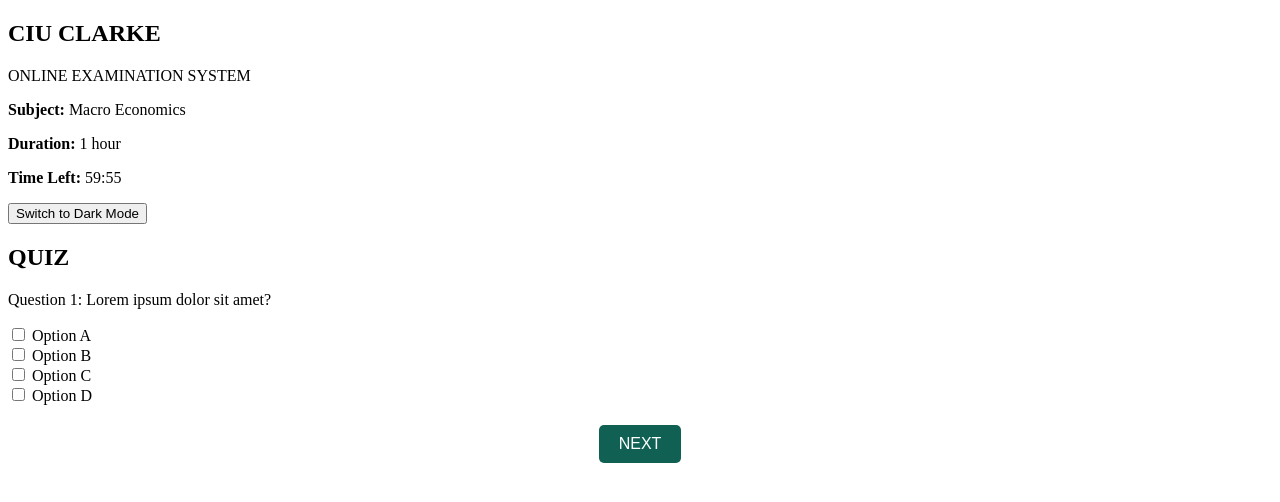
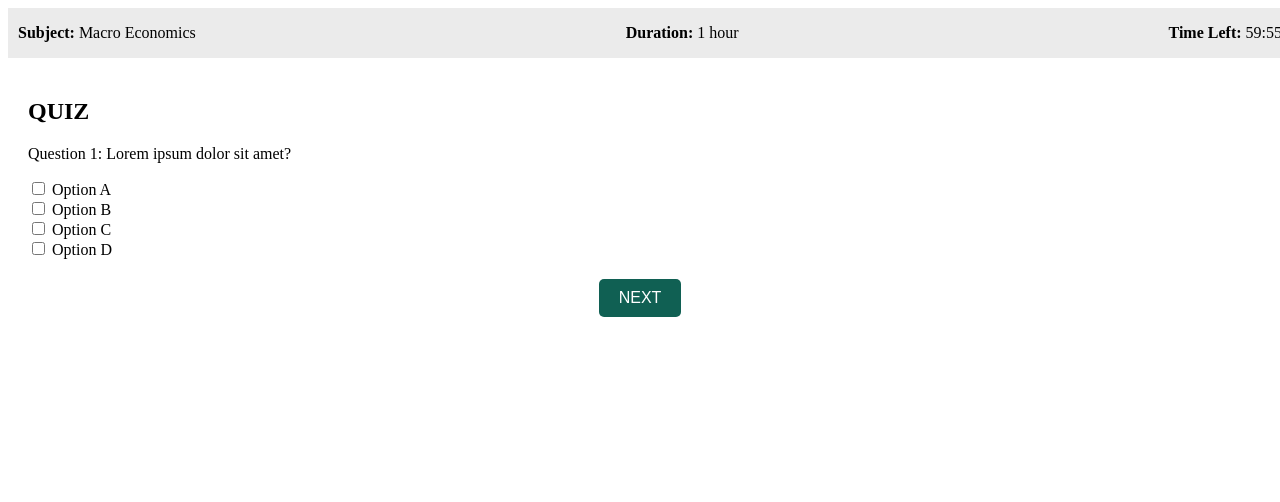
Before and after one commit to SarahAgemo/CIU-Frontend, a React (Vite) app in the folder ciu-frontend-project/: page /quiz in a window 1280 px wide. Shown: the top 502 px of the page. Built offline with nearby package versions, Linux system fonts and the light colour scheme.

Commit message:
Styled the Exam page

```diff
--- /dev/null
+++ b/ciu-frontend-project/src/pages/student/Quiz.css
@@ -0,0 +1,35 @@
+.ExamPage {
+  display: flex;
+  flex-direction: column;
+}
+.ExamTopbar {
+  display: flex;
+  justify-content: space-between;
+  width: 100%;
+  background-color: #ebebeb;
+  padding: 0px 10px;
+}
+.quiz-content {
+  padding: 20px;
+}
+.navigation-buttons {
+  display: flex;
+}
+.exam-next-button,
+.exam-prev-button,
+.exam-submit-button {
+  margin: 20px auto;
+  padding: 10px 20px;
+  background-color: #106053;
+  color: white;
+  border: none;
+  border-radius: 5px;
+  font-size: 1rem;
+  cursor: pointer;
+}
+
+.exam-next-button:hover,
+.exam-prev-button:hover,
+.exam-submit-button:hover {
+  background-color: #004d47;
+}
--- a/ciu-frontend-project/src/pages/student/Quiz.jsx
+++ b/ciu-frontend-project/src/pages/student/Quiz.jsx
@@ -1,5 +1,6 @@
-import React, { useState, useEffect } from 'react';
-import { useNavigate } from 'react-router-dom';
+import React, { useState, useEffect } from "react";
+import { useNavigate } from "react-router-dom";
+import "./Quiz.css";
 
 const Quiz = () => {
   const [timeLeft, setTimeLeft] = useState(3600); // 1 hour in seconds
@@ -9,11 +10,11 @@ const Quiz = () => {
 
   // Questions array for demonstration
   const questions = [
-    { question: 'Lorem ipsum dolor sit amet?' },
-    { question: 'What is the economic impact of inflation?' },
-    { question: 'How does the balance of trade affect the economy?' },
-    { question: 'Explain the fiscal policy mechanisms.' },
-    { question: 'What are the types of unemployment?' }
+    { question: "Lorem ipsum dolor sit amet?" },
+    { question: "What is the economic impact of inflation?" },
+    { question: "How does the balance of trade affect the economy?" },
+    { question: "Explain the fiscal policy mechanisms." },
+    { question: "What are the types of unemployment?" },
   ];
 
   useEffect(() => {
@@ -23,16 +24,16 @@ const Quiz = () => {
 
     // Detecting tab change or tab close
     const handleTabChange = () => {
-      alert('Warning: You opened a new tab! The quiz will be auto-submitted.');
+      alert("Warning: You opened a new tab! The quiz will be auto-submitted.");
       // Add auto-submit logic here
-      navigate('/submit'); // Redirect to the submission page or any action
+      navigate("/submit"); // Redirect to the submission page or any action
     };
 
-    window.addEventListener('blur', handleTabChange);
+    window.addEventListener("blur", handleTabChange);
 
     return () => {
       clearInterval(timer);
-      window.removeEventListener('blur', handleTabChange);
+      window.removeEventListener("blur", handleTabChange);
     };
   }, [navigate]);
 
@@ -51,44 +52,61 @@ const Quiz = () => {
   const formatTime = (seconds) => {
     const minutes = Math.floor(seconds / 60);
     const remainingSeconds = seconds % 60;
-    return `${minutes}:${remainingSeconds < 10 ? '0' : ''}${remainingSeconds}`;
+    return `${minutes}:${remainingSeconds < 10 ? "0" : ""}${remainingSeconds}`;
   };
 
   return (
-    <div className={darkMode ? 'quiz-page dark-mode' : 'quiz-page'}>
-      <div className="sidebar">
-        <h2>CIU CLARKE</h2>
-        <p>ONLINE EXAMINATION SYSTEM</p>
-        <p><strong>Subject:</strong> Macro Economics</p>
-        <p><strong>Duration:</strong> 1 hour</p>
-        <p><strong>Time Left:</strong> {formatTime(timeLeft)}</p>
-        <button onClick={toggleDarkMode} className="mode-switch">
-          Switch to {darkMode ? 'Light Mode' : 'Dark Mode'}
-        </button>
+    <div className="ExamPage">
+      <div className="ExamTopbar">
+        <p>
+          <strong>Subject:</strong> Macro Economics
+        </p>
+        <p>
+          <strong>Duration:</strong> 1 hour
+        </p>
+        <p>
+          <strong>Time Left:</strong> {formatTime(timeLeft)}
+        </p>
       </div>
 
       <div className="quiz-content">
         <h2>QUIZ</h2>
-        <p className="question-text">Question {questionIndex + 1}: {questions[questionIndex].question}</p>
+        <p className="question-text">
+          Question {questionIndex + 1}: {questions[questionIndex].question}
+        </p>
         <form>
-          <input type="checkbox" name="answer" /> <span className="option-text">Option A</span><br />
-          <input type="checkbox" name="answer" /> <span className="option-text">Option B</span><br />
-          <input type="checkbox" name="answer" /> <span className="option-text">Option C</span><br />
-          <input type="checkbox" name="answer" /> <span className="option-text">Option D</span><br />
+          <input type="checkbox" name="answer" />{" "}
+          <span className="option-text">Option A</span>
+          <br />
+          <input type="checkbox" name="answer" />{" "}
+          <span className="option-text">Option B</span>
+          <br />
+          <input type="checkbox" name="answer" />{" "}
+          <span className="option-text">Option C</span>
+          <br />
+          <input type="checkbox" name="answer" />{" "}
+          <span className="option-text">Option D</span>
+          <br />
         </form>
 
         <div className="navigation-buttons">
           {questionIndex > 0 && (
-            <button className="prev-button" onClick={handlePreviousQuestion}>
+            <button
+              className="exam-prev-button"
+              onClick={handlePreviousQuestion}
+            >
               PREVIOUS
             </button>
           )}
           {questionIndex < questions.length - 1 ? (
-            <button className="next-button" onClick={handleNextQuestion}>
+            <button className="exam-next-button" onClick={handleNextQuestion}>
               NEXT
             </button>
           ) : (
-            <button className="submit-button" onClick={() => navigate('/submit')}>
+            <button
+              className="exam-submit-button"
+              onClick={() => navigate("/submit")}
+            >
               SUBMIT
             </button>
           )}
```
